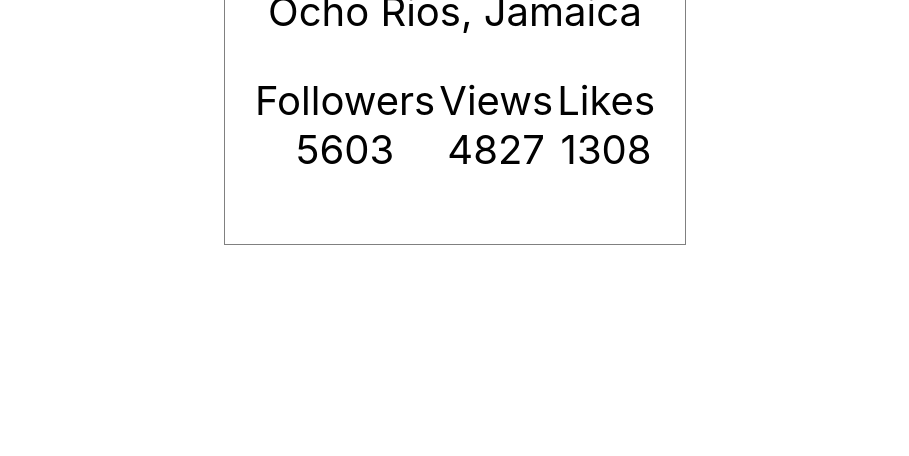
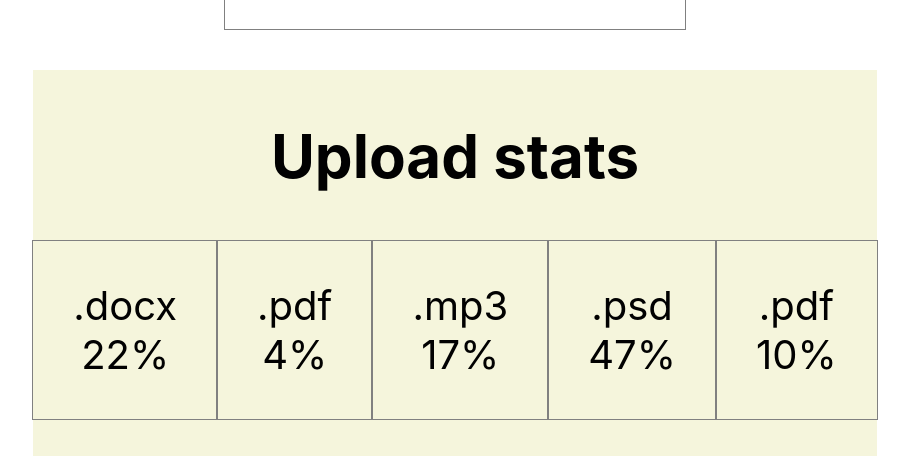
Before and after one commit to iSteffan/goit-react-hw-01-components, a React (Create React App) app: page / in a window 1280 px wide. Shown: the part 564-1020 px from the top of the page, without its empty margins (185-1094 px from the left). Before the commit the page ends 809 px from the top, so only its background shows below. Built offline with nearby package versions, Linux system fonts and the light colour scheme.

Commit message:
task 2 DONE

```diff
--- a/src/components/App.jsx
+++ b/src/components/App.jsx
@@ -1,5 +1,7 @@
 import { Profile } from "./Profile/Profile";
-import userData from "../backend-data/user.json"
+import { Statistics } from "./Statistics/Statistics";
+import user from "../backend-data/user.json"
+import data from '../backend-data/data.json';
 
 export const App = () => {
   return (
@@ -7,13 +9,15 @@ export const App = () => {
       style={{
         height: '100vh',
         display: 'flex',
+        flexDirection: "column",
         justifyContent: 'center',
         alignItems: 'center',
         fontSize: 40,
         color: '#010101'
       }}
     >
-      <Profile {...userData} />
+      <Profile {...user} />
+      <Statistics title="Upload stats" stats={data} />
     </div>
   );
 };
--- a/src/components/Profile/Profile.jsx
+++ b/src/components/Profile/Profile.jsx
@@ -16,16 +16,16 @@ export const Profile = ({username, tag, location, avatar, stats}) => {
 
   <ul className={css.stats}>
     <li className={css.item}>
-      <span class="label">Followers</span>
-      <span class="quantity">{stats.followers}</span>
+      <span>Followers</span>
+      <span>{stats.followers}</span>
     </li>
     <li className={css.item}>
-      <span class="label">Views</span>
-      <span class="quantity">{stats.views}</span>
+      <span>Views</span>
+      <span>{stats.views}</span>
     </li>
     <li className={css.item}>
-      <span class="label">Likes</span>
-      <span class="quantity">{stats.likes}</span>
+      <span>Likes</span>
+      <span>{stats.likes}</span>
     </li>
   </ul>
 </div>)
--- /dev/null
+++ b/src/components/Statistics/Statistics.jsx
@@ -0,0 +1,24 @@
+import PropTypes from "prop-types";
+import css from "./Statistics.module.css";
+
+export const Statistics = ({ title, stats }) => {
+    return (
+    <section className={css.section}>
+
+        {title && (<h2>{title}</h2>)}
+
+        <ul className={css.stats}>
+            {stats.map(stat => (
+            <li className={css.item} key={stat.id}>
+                <span>{stat.label}</span>
+                <span>{stat.percentage}%</span>
+            </li>
+            ))}
+        </ul>
+    </section>)
+}
+
+Statistics.propTypes = {
+    title: PropTypes.string,
+    stats: PropTypes.arrayOf(PropTypes.object).isRequired,
+};
--- /dev/null
+++ b/src/components/Statistics/Statistics.module.css
@@ -0,0 +1,20 @@
+.section {
+  margin-top: 40px;
+
+  text-align: center;
+  background-color: beige;
+}
+
+.stats {
+  display: flex;
+
+  padding: 0;
+  list-style: none;
+}
+
+.item {
+  display: flex;
+  flex-direction: column;
+  padding: 40px;
+  outline: 1px solid gray;
+}
```
